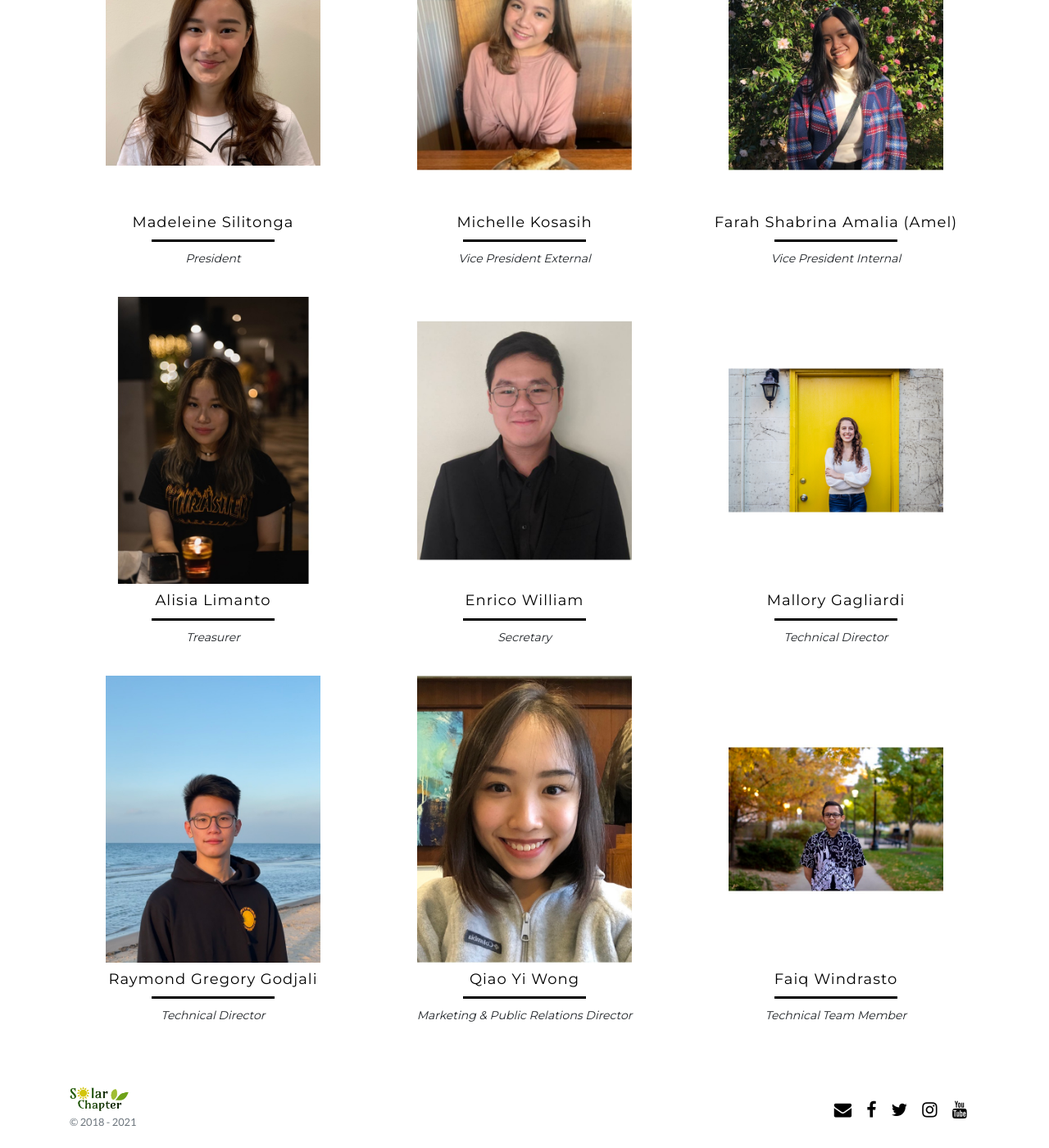
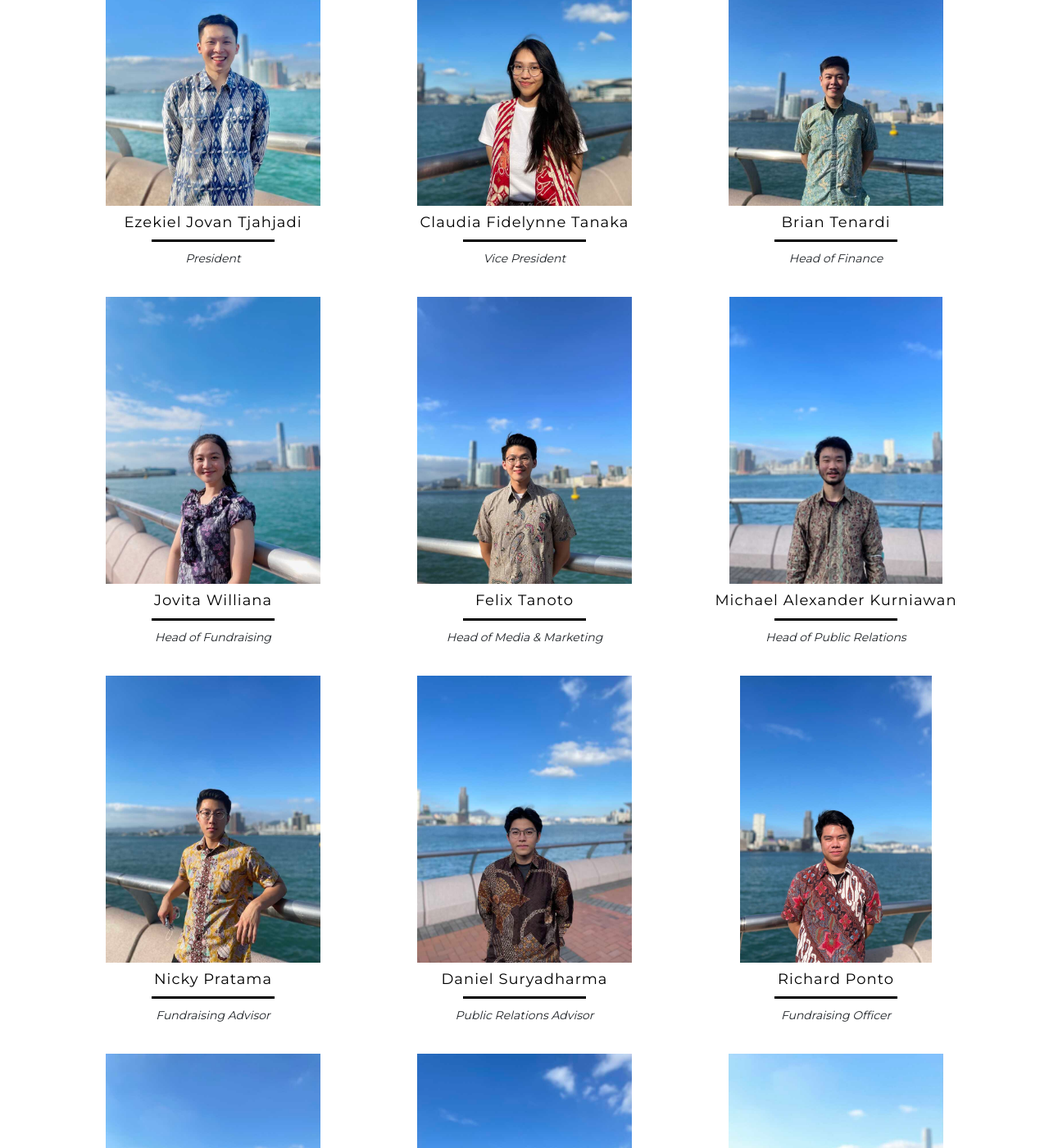
Before and after one commit to SolarChapter/SolarChapter.github.io, a Jekyll site: the page built from _teams/hong_kong.md, in a window 1280 px wide and 1400 px high, scrolled down 609 px. Shown: the whole window at 82% size. Built offline with Jekyll 4.4.1, drawn with Linux system fonts in a browser that asks for light colours; nearby versions of some CDN libraries; some of the changed text lies outside the part shown.

Commit message:
Update Hong Kong team members

```diff
--- a/_teams/hong_kong.md
+++ b/_teams/hong_kong.md
@@ -14,41 +14,86 @@ quote: |
 team_image: |
     https://upload.wikimedia.org/wikipedia/commons/thumb/a/a4/Hong_Kong_Harbour_Night_2019-06-11.jpg/640px-Hong_Kong_Harbour_Night_2019-06-11.jpg
 officers:
-  - name: Madeleine Silitonga
+  - name: Ezekiel Jovan Tjahjadi
     title: President
-    image_url: /assets/members/purdue/madeleine_silitonga.jpg
+    image_url: /assets/members/hong_kong/ezekiel_jovan_tjahjadi.jpg
+    linkedin_url: https://www.linkedin.com/in/jovantj/
 
+  - name: Claudia Fidelynne Tanaka
+    title: Vice President
+    image_url: /assets/members/hong_kong/claudia_fidelynne_tanaka.jpg
+    linkedin_url: https://www.linkedin.com/in/claudia-fidelynne-tanaka/
 
-  - name: Michelle Kosasih
-    title: Vice President External
-    image_url: /assets/members/purdue/michelle_kosasih.jpg
+  - name: Brian Tenardi
+    title: Head of Finance
+    image_url: /assets/members/hong_kong/brian_tenardi.jpg
+    linkedin_url: https://www.linkedin.com/in/gregorius-brian-tenardi-6287b4165/
 
-  - name: Farah Shabrina Amalia (Amel)
-    title: Vice President Internal
-    image_url: /assets/members/purdue/farah_shabrina_amalia.jpg
+  - name: Jovita Williana
+    title: Head of Fundraising
+    image_url: /assets/members/hong_kong/jovita_williana.jpg
+    linkedin_url: https://www.linkedin.com/in/jovita-williana-a74371179/
 
+  - name: Felix Tanoto
+    title: Head of Media & Marketing
+    image_url: /assets/members/hong_kong/felix_tanoto.jpg
+    linkedin_url: https://www.linkedin.com/in/felix-tanoto-26b0281b4
 
-  - name: Alisia Limanto
-    title: Treasurer
-    image_url: /assets/members/purdue/alisia_limanto.jpg
+  - name: Michael Alexander Kurniawan
+    title: Head of Public Relations
+    image_url: /assets/members/hong_kong/michael_alexander_kurniawan.jpg
 
-  - name: Enrico William
-    title: Secretary
-    image_url: /assets/members/purdue/william_enw.jpg
+  - name: Nicky Pratama
+    title: Fundraising Advisor
+    image_url: /assets/members/hong_kong/nicky_pratama.jpg
+    linkedin_url: https://www.linkedin.com/in/npratama/
 
-  - name: Mallory Gagliardi
-    title: Technical Director
-    image_url: /assets/members/purdue/mallory_gagliardi.jpg
+  - name: Daniel Suryadharma
+    title: Public Relations Advisor
+    image_url: /assets/members/hong_kong/daniel_suryadharma.jpg
+    linkedin_url: https://www.linkedin.com/in/daniel-suryadharma-79664014b/
 
-  - name: Raymond Gregory Godjali
-    title: Technical Director
-    image_url: /assets/members/purdue/raymond_godjali.jpg
+  - name: Richard Ponto
+    title: Fundraising Officer
+    image_url: /assets/members/hong_kong/richard_ponto.jpg
+    linkedin_url: https://www.linkedin.com/in/richard-ponto-13a9b2206/
 
-  - name: Qiao Yi Wong
-    title: Marketing & Public Relations Director
-    image_url: /assets/members/purdue/qiao_yi.jpg
+  - name: Patricia Edeline
+    title: Fundraising Officer
+    image_url: /assets/members/hong_kong/patricia_edeline.jpg
+    linkedin_url: linkedin.com/in/patriciaedeline/
 
-  - name: Faiq Windrasto
-    title: Technical Team Member
-    image_url: /assets/members/purdue/faiq_windrasto.jpg
+  - name: Stephanie Wijaya
+    title: Fundraising Member
+    image_url: /assets/members/hong_kong/stephanie_wijaya.jpg
+    linkedin_url: http://linkedin.com/in/stephaniewijaya-3551231ab
+
+  - name: Aurell Sulaiman
+    title: Finance & Fundraising Officer
+    image_url: /assets/members/hong_kong/aurell_sulaiman.jpg
+    linkedin_url: https://hk.linkedin.com/in/aurell-sulaiman-044916215
+
+  - name: Felice Janice Olivia
+    title: Media & Marketing Officer
+    image_url: /assets/members/hong_kong/felice_janice_olivia_.jpg
+
+  - name: Audilia Kalyana
+    title: Media & Marketing Officer
+    image_url: /assets/members/hong_kong/audilia_kalyana.jpg
+
+  - name: Fiona Angelica Wijaya
+    title: Media & Marketing Officer
+    image_url: /assets/members/hong_kong/fiona_angelica_wijaya.jpg
+    linkedin_url: https://www.linkedin.com/in/fiona-angelica-wijaya-3455241b4/
+
+  - name: Kenneth Hans Periatna
+    title: Public Relations Officer
+    image_url: /assets/members/hong_kong/kenneth_hans_periatna.jpg
+    linkedin_url: https://www.linkedin.com/in/kenneth-hans-periatna
+
+  - name: Raynard Arisgraha
+    title: Public Relations Officer
+    image_url: /assets/members/hong_kong/raynard_arisgraha.jpg
+    linkedin_url: https://www.linkedin.com/in/raynard-arisgraha-8b29641b2/
+
 ---
```
Also changed, not shown: assets/members/hong_kong/audilia_kalyana.jpg (added), assets/members/hong_kong/aurell_sulaiman.jpg (added), assets/members/hong_kong/brian_tenardi.jpg (added), assets/members/hong_kong/claudia_fidelynne_tanaka.jpg (added), assets/members/hong_kong/daniel_suryadharma.jpg (added), assets/members/hong_kong/ezekiel_jovan_tjahjadi.jpg (added), assets/members/hong_kong/felice_janice_olivia_.jpg (added), assets/members/hong_kong/felix_tanoto.jpg (added), assets/members/hong_kong/fiona_angelica_wijaya.jpg (added), assets/members/hong_kong/jovita_williana.jpg (added), assets/members/hong_kong/kenneth_hans_periatna.jpg (added), assets/members/hong_kong/michael_alexander_kurniawan.jpg (added), assets/members/hong_kong/nicky_pratama.jpg (added), assets/members/hong_kong/patricia_edeline.jpg (added), 3 more files.
